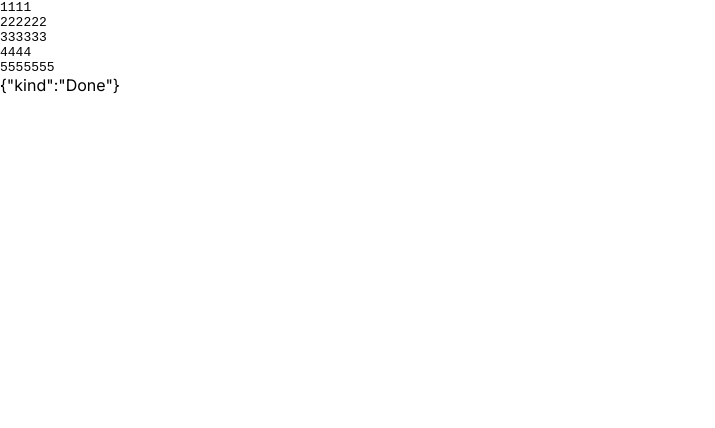
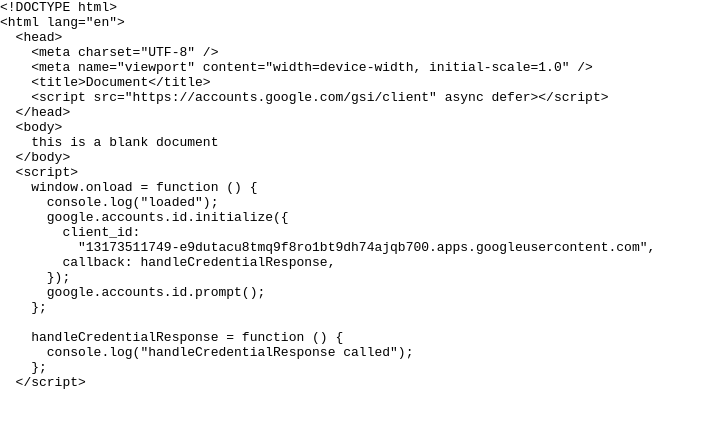
Before and after one commit to richardimaoka/typing-animation, a Next.js app in the folder next/: page / in a window 1280 px wide. Shown: the top 428 px of the page, without its empty margins (0-715 px from the left). Built offline with nearby package versions, Linux system fonts and the light colour scheme.

Commit message:
anotehr case

```diff
--- a/next/app/SourceCodeView.tsx
+++ b/next/app/SourceCodeView.tsx
@@ -149,7 +149,7 @@ export const SourceCodeView = ({ sourceCode, chunks }: SourceCodeViewProps) => {
       setTimeout(() => {
         setState(newState);
         setSourceCode(newSourceCode);
-      }, 100);
+      }, 1);
     }
   }, [chunks, sourceCode, src, state]);
 
@@ -158,7 +158,7 @@ export const SourceCodeView = ({ sourceCode, chunks }: SourceCodeViewProps) => {
       <pre>
         <code>{src}</code>
       </pre>
-      <div>{`${JSON.stringify(state)}`}</div>
+      {/* <div>{`${JSON.stringify(state)}`}</div> */}
     </div>
   );
 };
--- a/next/app/page.tsx
+++ b/next/app/page.tsx
@@ -3,48 +3,51 @@ import { Chunk, SourceCodeView } from "./SourceCodeView";
 export default function Home() {
   const chunks: Chunk[] = [
     {
-      Content: "1111\n",
+      Content:
+        '\u003c!DOCTYPE html\u003e\n\u003chtml lang="en"\u003e\n  \u003chead\u003e\n    \u003cmeta charset="UTF-8" /\u003e\n    \u003cmeta name="viewport" content="width=device-width, initial-scale=1.0" /\u003e\n    \u003ctitle\u003eDocument\u003c/title\u003e\n    \u003cscript src="https://accounts.google.com/gsi/client" async defer\u003e\u003c/script\u003e\n  \u003c/head\u003e\n  \u003cbody\u003e\n    this is a blank document\n  \u003c/body\u003e\n  \u003cscript\u003e\n    window.onload = function () {\n',
       Type: "EQUAL",
     },
     {
-      Content: "2222\n",
-      Type: "DELETE",
-    },
-    {
-      Content: "222222\n",
+      Content: '      console.log("loaded");\n',
       Type: "ADD",
     },
     {
-      Content: "",
+      Content:
+        '      google.accounts.id.initialize({\n        client_id:\n          "13173511749-e9dutacu8tmq9f8ro1bt9dh74ajqb700.apps.googleusercontent.com",\n        callback: handleCredentialResponse,\n      });\n      google.accounts.id.prompt();\n',
       Type: "EQUAL",
     },
     {
-      Content: "3333\n",
-      Type: "DELETE",
-    },
-    {
-      Content: "333333\n",
+      Content:
+        '    };\n\n    handleCredentialResponse = function () {\n      console.log("handleCredentialResponse called");\n',
       Type: "ADD",
     },
     {
-      Content: "4444\n",
+      Content: "    };\n  \u003c/script\u003e\n\u003c/html\u003e\n",
       Type: "EQUAL",
-    },
-    {
-      Content: "5555\n",
-      Type: "DELETE",
-    },
-    {
-      Content: "5555555\n",
-      Type: "ADD",
     },
   ];
 
-  const sourceCode = `1111
-2222
-3333
-4444
-5555`;
+  const sourceCode = `<!DOCTYPE html>
+<html lang="en">
+  <head>
+    <meta charset="UTF-8" />
+    <meta name="viewport" content="width=device-width, initial-scale=1.0" />
+    <title>Document</title>
+    <script src="https://accounts.google.com/gsi/client" async defer></script>
+  </head>
+  <body>
+    this is a blank document
+  </body>
+  <script>
+    window.onload = function () {
+      google.accounts.id.initialize({
+        client_id:
+          "13173511749-e9dutacu8tmq9f8ro1bt9dh74ajqb700.apps.googleusercontent.com",
+        callback: handleCredentialResponse,
+      });
+      google.accounts.id.prompt();
+    };
+  </script>`;
   return (
     <main>
       <SourceCodeView sourceCode={sourceCode} chunks={chunks} />
```
